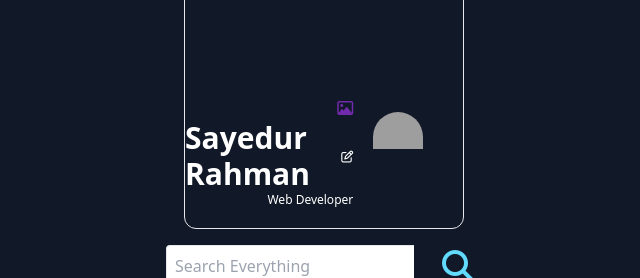
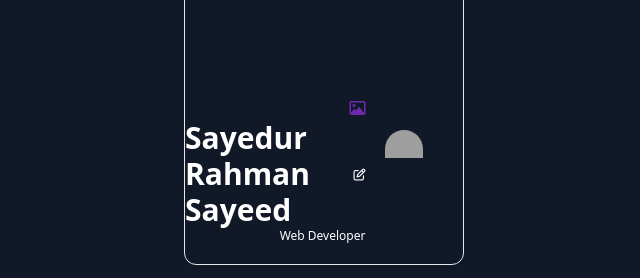
Before and after one commit to sayeed083/Google_Home, a plain HTML site: page index.html in a window 1280 px wide. Shown: the part 302-580 px from the top of the page, without its empty margins (316-956 px from the left). Drawn offline with nearby package versions, Linux system fonts and the light colour scheme; grey boxes are pictures that could not be loaded.

Commit message:
Amit Ami Name Change korsi

```diff
--- a/index.html
+++ b/index.html
@@ -90,7 +90,7 @@
                     </div>
                     <div>
                         <div id="textContainer" class="flex items-center justify-center gap-1">
-                            <h2 class="text-3xl font-semibold">Sayedur Rahman</h2>
+                            <h2 class="text-3xl font-semibold">Sayedur Rahman Sayeed</h2>
                             <button id="changeTextButton"><i class="fa-regular fa-pen-to-square fa-xs"></i></button>
                         </div>
 
```
